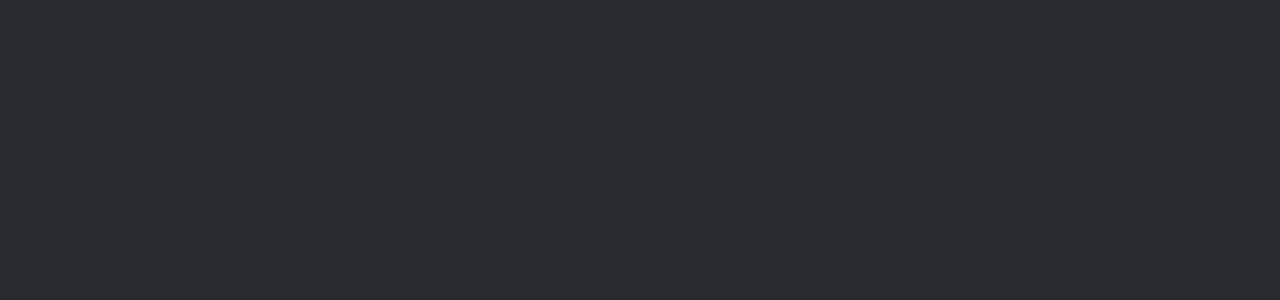
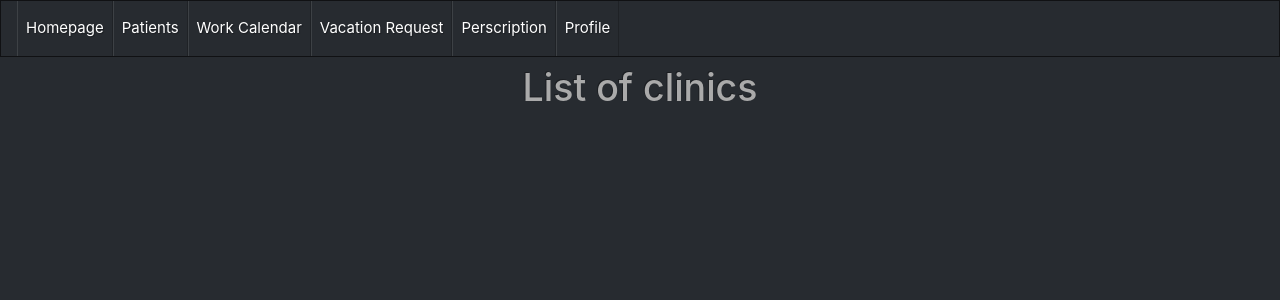
Before and after one commit to stefankovac10/tim-62-isa-psw, a Vue app in the folder clinic-center-project/: page /nurse/patients in a window 1280 px wide. Shown: the top 300 px of the page. Built offline with nearby package versions, Linux system fonts and the light colour scheme.

Commit message:
Add nurse hompage

```diff
--- /dev/null
+++ b/clinic-center-project/src/components/NavBarNurse.vue
@@ -0,0 +1,46 @@
+<template>
+  <div>
+    <nav class="navbar navbar-expand-lg navbar-dark bg-dark">
+      <div class="navbar-collapse collapse" id="navbarColor01">
+        <ul class="navbar-nav mr-auto">
+          <li class="nav-item">
+            <a class="nav-link">
+              <router-link to="/nurse/">Homepage</router-link>
+            </a>
+          </li>
+          <li class="nav-item">
+            <a class="nav-link">
+              <router-link to="/nurse/patients">Patients</router-link>
+            </a>
+          </li>
+          <li class="nav-item">
+            <a class="nav-link">
+              <router-link to="/nurse/workCalendar">Work Calendar</router-link>
+            </a>
+          </li>
+          <li class="nav-item">
+            <a class="nav-link">
+              <router-link to="/nurse/vacationRequest">Vacation Request</router-link>
+            </a>
+          </li>
+          <li class="nav-item">
+            <a class="nav-link">
+              <router-link to="/nurse/perscription">Perscription</router-link>
+            </a>
+          </li>
+          <li class="nav-item">
+            <a class="nav-link">
+              <router-link to="/nurse/profile">Profile</router-link>
+            </a>
+          </li>
+        </ul>
+      </div>
+    </nav>
+  </div>
+</template>
+
+<script>
+export default {
+  name: "NHomepage"
+};
+</script>
--- a/clinic-center-project/src/router/index.js
+++ b/clinic-center-project/src/router/index.js
@@ -34,6 +34,13 @@ import PExaminations from "@/views/patient/PExaminations"
 import POperations from "@/views/patient/POperations"
 import MedicalRecord from "@/views/patient/MedicalRecord"
 import PatientsProfile from "@/views/patient/PatientsProfile"
+
+import NHomepage from "@/views/nurse/NurseHome"
+import NPatients from "@/views/nurse/NPatients"
+import NVacationRequest from "@/views/nurse/NVacationRequest"
+import NWorkCalendar from "@/views/nurse/NWorkCalendar"
+import NProfile from "@/views/nurse/NProfile"
+import Perscription from "@/views/nurse/Perscription"
 
 
 
@@ -197,6 +204,38 @@ const routes = [
         component: PatientsProfile
       }
     ]
+  },
+  {
+    path: "/nurse",
+    name: "Nurse",
+    component: NHomepage,
+    children: [
+      {
+        path: "patients",
+        name: "patients",
+        component: NPatients
+      },
+      {
+        path: "workCalendar",
+        name: "workCalendar",
+        component: NWorkCalendar
+      },
+      {
+        path: "vacationRequest",
+        name: "vacationRequest",
+        component: NVacationRequest
+      },
+      {
+        path: "perscription",
+        name: "perscription",
+        component: Perscription
+      },
+      {
+        path: "profile",
+        name: "profile",
+        component: NProfile
+      }
+    ]
   }
 ];
 
--- a/clinic-center-project/src/views/ccadmin/AddClinic.vue
+++ b/clinic-center-project/src/views/ccadmin/AddClinic.vue
@@ -56,7 +56,6 @@ export default {
         return;
       }
 
-
       httpClient
         .post("/clinics", {
           name: this.name,
--- /dev/null
+++ b/clinic-center-project/src/views/nurse/NPatients.vue
@@ -0,0 +1,13 @@
+<template>
+  <div class="d-flex p-2 justify-content-center">
+    <h1>List of clinics</h1>
+  </div>
+</template>
+
+<script>
+export default {
+  data: function() {
+    return {};
+  }
+};
+</script>
--- /dev/null
+++ b/clinic-center-project/src/views/nurse/NProfile.vue
@@ -0,0 +1,13 @@
+<template>
+  <div class="d-flex p-2 justify-content-center">
+    <h1>Profile</h1>
+  </div>
+</template>
+
+<script>
+export default {
+  data: function() {
+    return {};
+  }
+};
+</script>
--- /dev/null
+++ b/clinic-center-project/src/views/nurse/NVacationRequest.vue
@@ -0,0 +1,13 @@
+<template>
+  <div class="d-flex p-2 justify-content-center">
+    <h1>Vacation request</h1>
+  </div>
+</template>
+
+<script>
+export default {
+  data: function() {
+    return {};
+  }
+};
+</script>
--- /dev/null
+++ b/clinic-center-project/src/views/nurse/NWorkCalendar.vue
@@ -0,0 +1,14 @@
+<template>
+  <div class="d-flex p-2 justify-content-center">
+    <h1>Work calendar
+    </h1>
+  </div>
+</template>
+
+<script>
+export default {
+  data: function() {
+    return {};
+  }
+};
+</script>
--- /dev/null
+++ b/clinic-center-project/src/views/nurse/NurseHome.vue
@@ -0,0 +1,16 @@
+<template>
+  <div>
+    <NHomepage></NHomepage>
+    <router-view></router-view>
+  </div>
+</template>
+
+<script>
+import NHomepage from "@/components/NavBarNurse.vue";
+
+export default {
+  components: {
+    NHomepage
+  }
+};
+</script>
--- /dev/null
+++ b/clinic-center-project/src/views/nurse/Perscription.vue
@@ -0,0 +1,13 @@
+<template>
+  <div class="d-flex p-2 justify-content-center">
+    <h1>Perscription</h1>
+  </div>
+</template>
+
+<script>
+export default {
+  data: function() {
+    return {};
+  }
+};
+</script>
```
